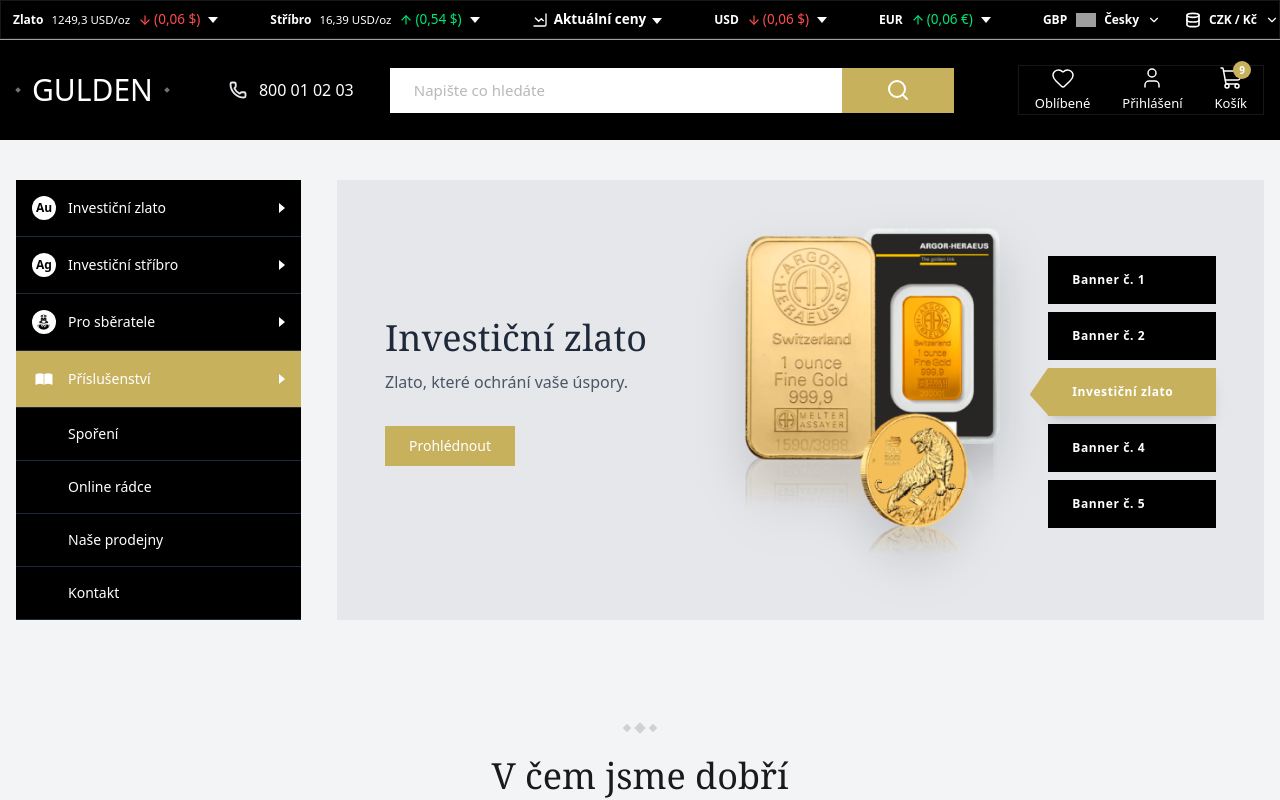
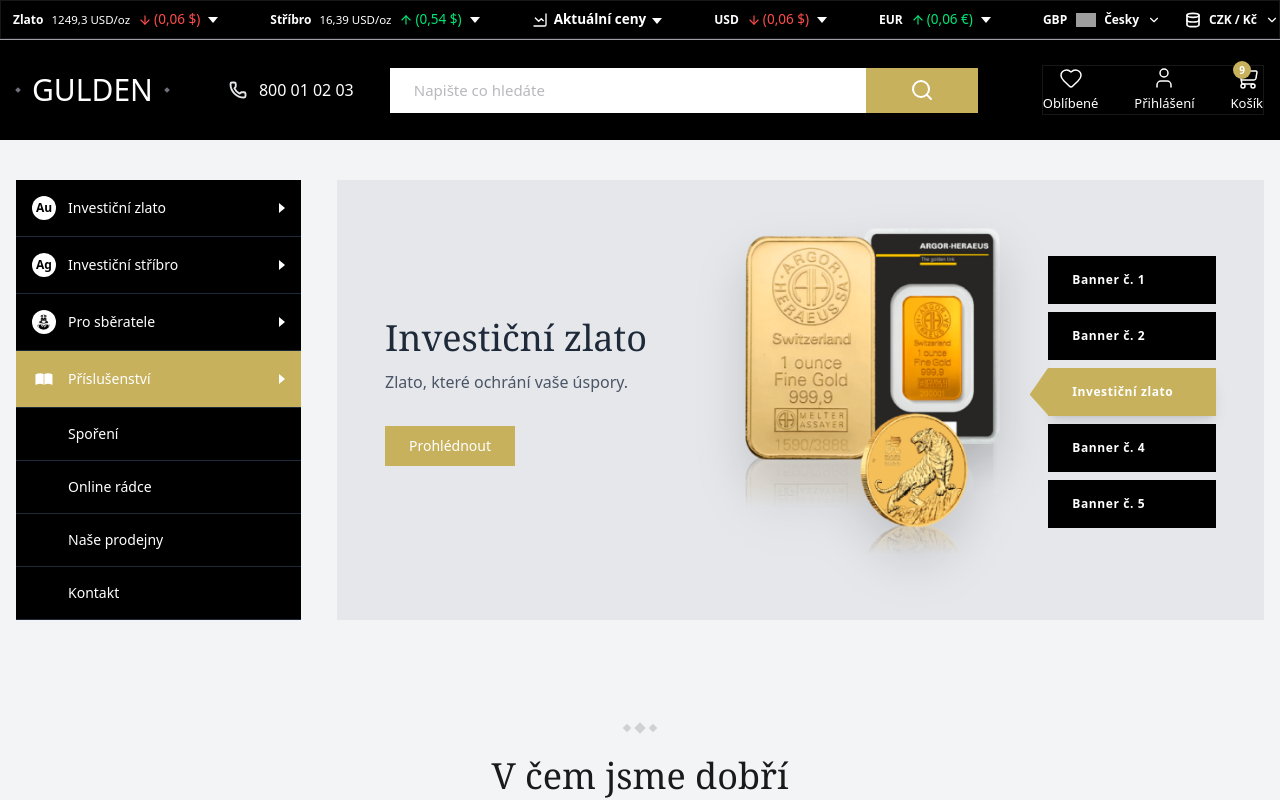
Before and after one commit to ourswebsolutions-ux/fast2fast, a Next.js app: page / in a window 1280 px wide. Shown: the top 800 px of the page. Built offline with nearby package versions, Linux system fonts and the light colour scheme; grey boxes are pictures that could not be loaded.

Commit message:
auto update

```diff
--- a/src/components/layouts/Navbar.tsx
+++ b/src/components/layouts/Navbar.tsx
@@ -211,9 +211,9 @@ export default function Navbar() {
           </div>
         </div>
 
-        <div className="flex items-center border gap-6">
-          <div className="hidden lg:flex items-center">
-            <div className="px-4 text-center cursor-pointer text-white group">
+        <div className="flex items-center border   -right-4">
+          <div className="hidden lg:flex items-center gap-5">
+            <div className="px- text-center cursor-pointer text-white group">
               <Heart size={24} strokeWidth={1.5} className="mx-auto group-hover:text-[rgb(199,177,93)]" />
               <span className="text-[13px]">Oblíbené</span>
             </div>
@@ -221,7 +221,7 @@ export default function Navbar() {
               <User size={24} strokeWidth={1.5} className="mx-auto group-hover:text-[rgb(199,177,93)]" />
               <span className="text-[13px]">Přihlášení</span>
             </div>
-            <div className="px-4 text-center cursor-pointer text-white relative group">
+            <div className="px- text-center cursor-pointer text-white relative group">
               <ShoppingCart size={24} strokeWidth={1.5} className="mx-auto group-hover:text-[rgb(199,177,93)]" />
               <span className="absolute top-[-5px] right-3 bg-[rgb(199,177,93)] text-white text-[10px] font-bold rounded-full w-[18px] h-[18px] flex items-center justify-center">9</span>
               <span className="text-[13px]">Košík</span>
```
